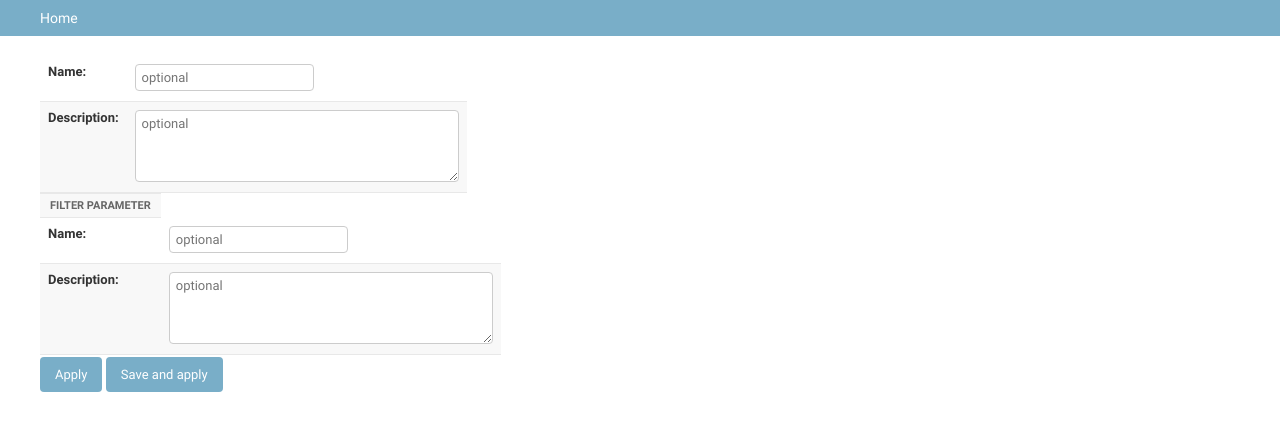
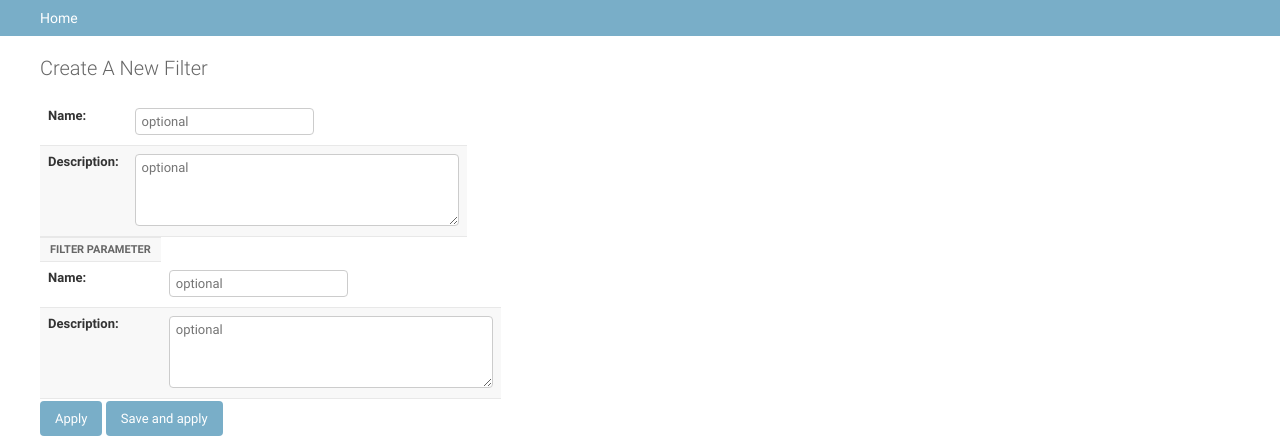
Before and after one commit to thomst/django-admin-filter, a Django app: template django_admin_filter/templates/django_admin_filter/filter_query.html in a window 1280 px wide. Shown: the part 48-485 px from the top of the page. Run offline with Django 3.2, Linux system fonts and the light colour scheme; the template is opened without the code that fills it: values that come from a table or form of the project are taken from there, others are empty.

Commit message:
added a headline in filter-query-template

```diff
--- a/django_admin_filter/templates/django_admin_filter/filter_query.html
+++ b/django_admin_filter/templates/django_admin_filter/filter_query.html
@@ -1,6 +1,7 @@
 {% extends 'admin/base_site.html' %}
 {% load i18n %}
 {% block content %}
+<h1>{% trans "Create A New Filter" %}</h1>
 
  <form action="" method="post">
     {% csrf_token %}
```
